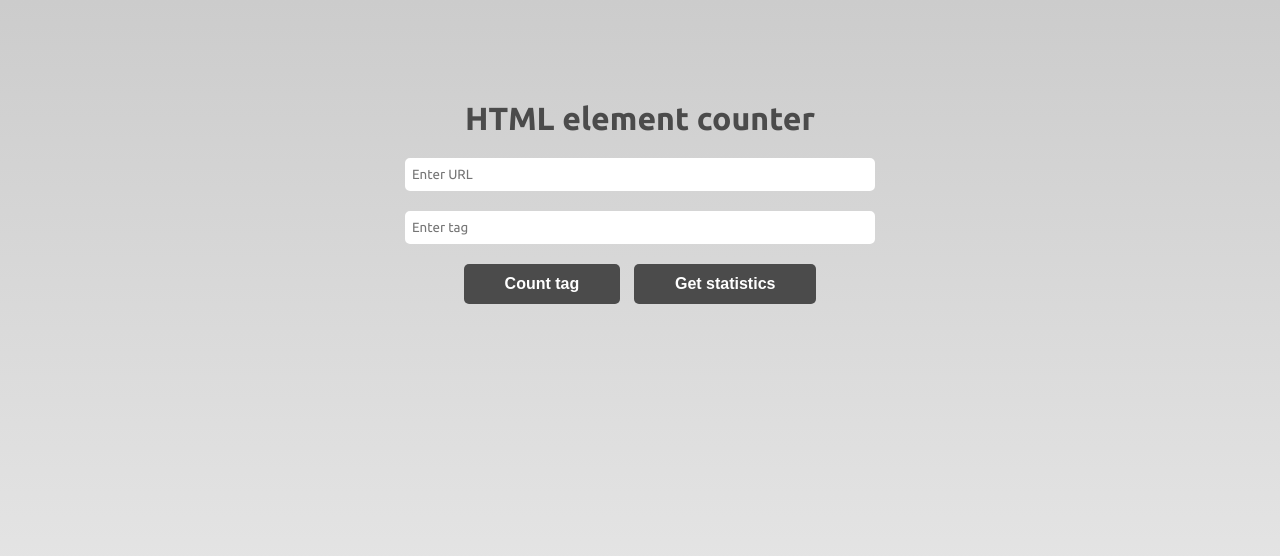
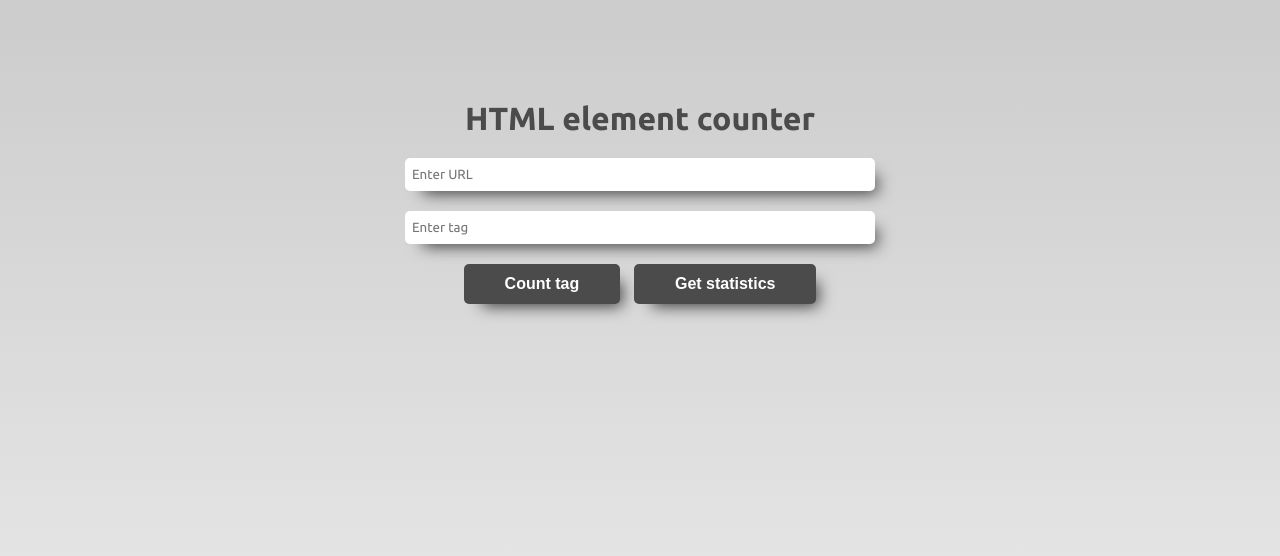
Before and after one commit to crystalpanther/HTML-Element-Counter, a PHP site: page / in a window 1280 px wide. Shown: the top 556 px of the page. Run offline with PHP 8.4, Linux system fonts and the light colour scheme; some libraries are stand-ins or nearby versions.

Commit message:
reformed te ES5

```diff
--- a/dataBase.php
+++ b/dataBase.php
@@ -9,7 +9,7 @@
 
 session_start();
 
-
+$seconds = 10;
 CONST USERNAME = 'root';
 CONST PASSWORD = '';
 CONST DBNAME   = 'stat';
--- a/index.php
+++ b/index.php
@@ -1,12 +1,12 @@
 <!DOCTYPE html>
 <html lang="en">
-
 <head>
     <meta charset="UTF-8">
     <link rel="stylesheet" href="style.css">
     <link rel="shortcut icon" type="image/x-icon" href="img/favicon.png" />
     <link href="https://fonts.googleapis.com/css?family=Ubuntu:400,500,500i,700,700i&amp;subset=cyrillic,cyrillic-ext" rel="stylesheet">
     <script src="//ajax.googleapis.com/ajax/libs/jquery/2.0.3/jquery.min.js"></script>
+    <link href="https://fonts.googleapis.com/css?family=Inconsolata:400,700&amp;subset=latin-ext" rel="stylesheet">
     <title>HTML element counter</title>
 </head>
 <body>
@@ -33,23 +33,25 @@
     </div>
 </div>
 
-<!--<div class="preloader" id="#p_prldr">-->
-<!--    <div class="preload-three">-->
-<!--        <div class="circle-three" id="center"></div>-->
-<!--        <div class="circle-three" id="left"></div>-->
-<!--        <div class="circle-three" id="right"></div>-->
-<!--    </div>-->
-<!--</div>-->
-<div class="window">
 
+<div class="output">
+    <div class="preloader " id="#p_prldr">
+        <div class="preload-three">
+            <div class="circle-three" id="center"></div>
+            <div class="circle-three" id="left"></div>
+            <div class="circle-three" id="right"></div>
+        </div>
+    </div>
+    <div class="window"></div>
+    <div id="content"></div>
 </div>
-<div id="content"></div>
 <div>
     <span id ='span'></span>
 </div>
 
 <script src="js/jquery-2.1.4.min.js"></script>
-
+<script src="js/counter.js"></script>
 <script src="js/main.js"></script>
+<script  src="parsing.php"></script>
 </body>
 </html>
--- a/style.css
+++ b/style.css
@@ -66,6 +66,9 @@ html .form-container .wrapper form .element input {
   border: solid 2px white;
   outline: none;
   background-color: white !important;
+  -webkit-box-shadow: 10px 10px 16px -8px rgba(0, 0, 0, 0.75);
+  -moz-box-shadow: 10px 10px 16px -8px rgba(0, 0, 0, 0.75);
+  box-shadow: 10px 10px 16px -8px rgba(0, 0, 0, 0.75);
 }
 body .form-container .wrapper form .url input:focus,
 html .form-container .wrapper form .url input:focus,
@@ -127,44 +130,63 @@ html .form-container .wrapper form .buttons .button {
   cursor: pointer;
   border: solid 1px transparent;
   outline: none;
+  -webkit-box-shadow: 10px 10px 16px -8px rgba(0, 0, 0, 0.75);
+  -moz-box-shadow: 10px 10px 16px -8px rgba(0, 0, 0, 0.75);
+  box-shadow: 10px 10px 16px -8px rgba(0, 0, 0, 0.75);
 }
 body .form-container .wrapper form .buttons .button.pull-right,
 html .form-container .wrapper form .buttons .button.pull-right {
   float: right;
 }
-body .preload-three,
-html .preload-three {
+body .output,
+html .output {
+  padding: 50px 10px;
+  box-sizing: border-box;
+}
+body .window,
+html .window {
+  font-family: 'Inconsolata', monospace;
+}
+body .window .preloader .preload-three,
+html .window .preloader .preload-three {
   position: relative;
   width: 100px;
   height: 100px;
-  top: 200px;
+  top: 0;
   margin: 0 auto;
+  visibility: hidden;
+  opacity: 0;
 }
-body .preload-three .circle-three,
-html .preload-three .circle-three {
+body .window .preloader .preload-three.visible,
+html .window .preloader .preload-three.visible {
+  visibility: visible;
+  opacity: 1;
+}
+body .window .preloader .preload-three .circle-three,
+html .window .preloader .preload-three .circle-three {
   position: absolute;
-  width: 17px;
-  height: 17px;
+  width: 10px;
+  height: 10px;
   border-radius: 100%;
-  background-color: #000;
+  background-color: #4b4b4b;
   float: left;
 }
-body .preload-three #center,
-html .preload-three #center {
+body .window .preloader .preload-three #center,
+html .window .preloader .preload-three #center {
   top: 100%;
   left: 50%;
   transform: translate(-50%, -100%);
   animation: orbit5 1s ease-in-out 250ms infinite;
 }
-body .preload-three #left,
-html .preload-three #left {
+body .window .preloader .preload-three #left,
+html .window .preloader .preload-three #left {
   top: 100%;
   left: 0%;
   transform: translate(0%, -100%);
   animation: orbit6 1s ease-in-out 0s infinite;
 }
-body .preload-three #right,
-html .preload-three #right {
+body .window .preloader .preload-three #right,
+html .window .preloader .preload-three #right {
   top: 100%;
   left: 100%;
   transform: translate(-100%, -100%);
@@ -203,9 +225,14 @@ html .preload-three #right {
     transform: translate(-100%, -100%);
   }
 }
+body #content,
+html #content {
+  font-family: 'Inconsolata', monospace;
+}
+body #content li span,
+html #content li span {
+  font-weight: bold;
+}
 li {
   list-style-type: none;
 }
-#content li span {
-  font-weight: bold;
-}
--- a/style.less
+++ b/style.less
@@ -45,6 +45,9 @@ body, html {
             border: solid 2px white;
             outline:none;
             background-color: white !important;
+            -webkit-box-shadow: 10px 10px 16px -8px rgba(0,0,0,0.75);
+            -moz-box-shadow: 10px 10px 16px -8px rgba(0,0,0,0.75);
+            box-shadow: 10px 10px 16px -8px rgba(0,0,0,0.75);
             &:focus {
               border: solid 2px blueviolet;
             }
@@ -82,6 +85,9 @@ body, html {
             cursor: pointer;
             border: solid 1px transparent;
             outline: none;
+            -webkit-box-shadow: 10px 10px 16px -8px rgba(0,0,0,0.75);
+            -moz-box-shadow: 10px 10px 16px -8px rgba(0,0,0,0.75);
+            box-shadow: 10px 10px 16px -8px rgba(0,0,0,0.75);
             &.pull-right {
               float: right;
             }
@@ -91,18 +97,30 @@ body, html {
     }
 
   }
+  .output {
+    padding: 50px 10px;
+    box-sizing: border-box;
+  }
+  .window {
+    .preloader {
       .preload-three {
         position: relative;
         width: 100px;
         height: 100px;
-    top: 200px;
+        top: 0;
         margin: 0 auto;
+        visibility: hidden;
+        opacity: 0;
+        &.visible {
+          visibility: visible;
+          opacity: 1;
+        }
         .circle-three {
           position: absolute;
-      width: 17px;
-      height: 17px;
+          width: 10px;
+          height: 10px;
           border-radius: 100%;
-      background-color: #000;
+          background-color: #4b4b4b;
           float: left;
         }
         #center {
@@ -158,13 +176,18 @@ body, html {
         }
       }
     }
-li {
-  list-style-type: none;
+    font-family: 'Inconsolata', monospace;
   }
+
   #content {
+    font-family: 'Inconsolata', monospace;
     li {
       span {
         font-weight:  bold;
       }
     }
   }
+}
+li {
+  list-style-type: none;
+}
```
Also changed, not shown: js/main.js (+42 -59 lines), .htaccess, js/counter.js (added). Lines whose indentation alone changed are shown as unchanged.
